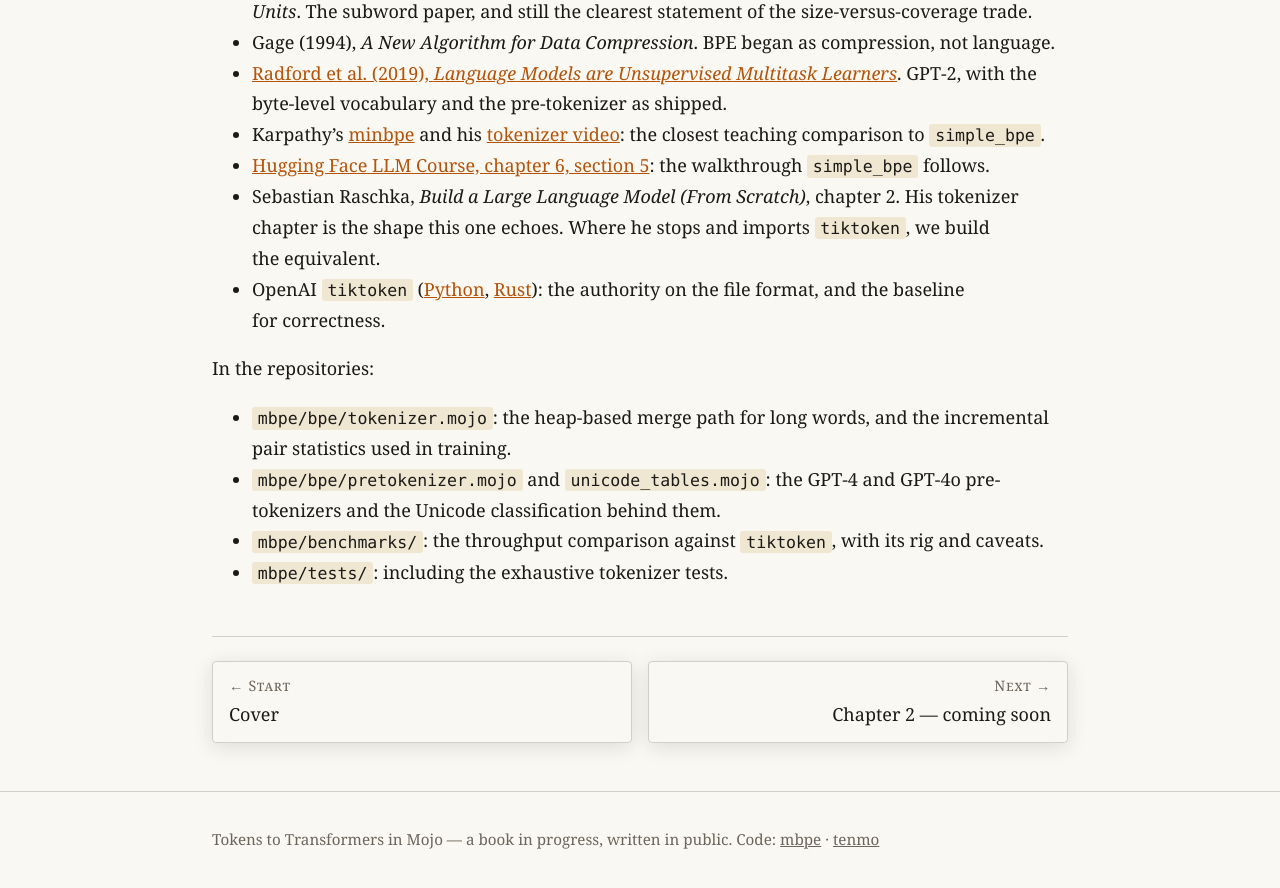
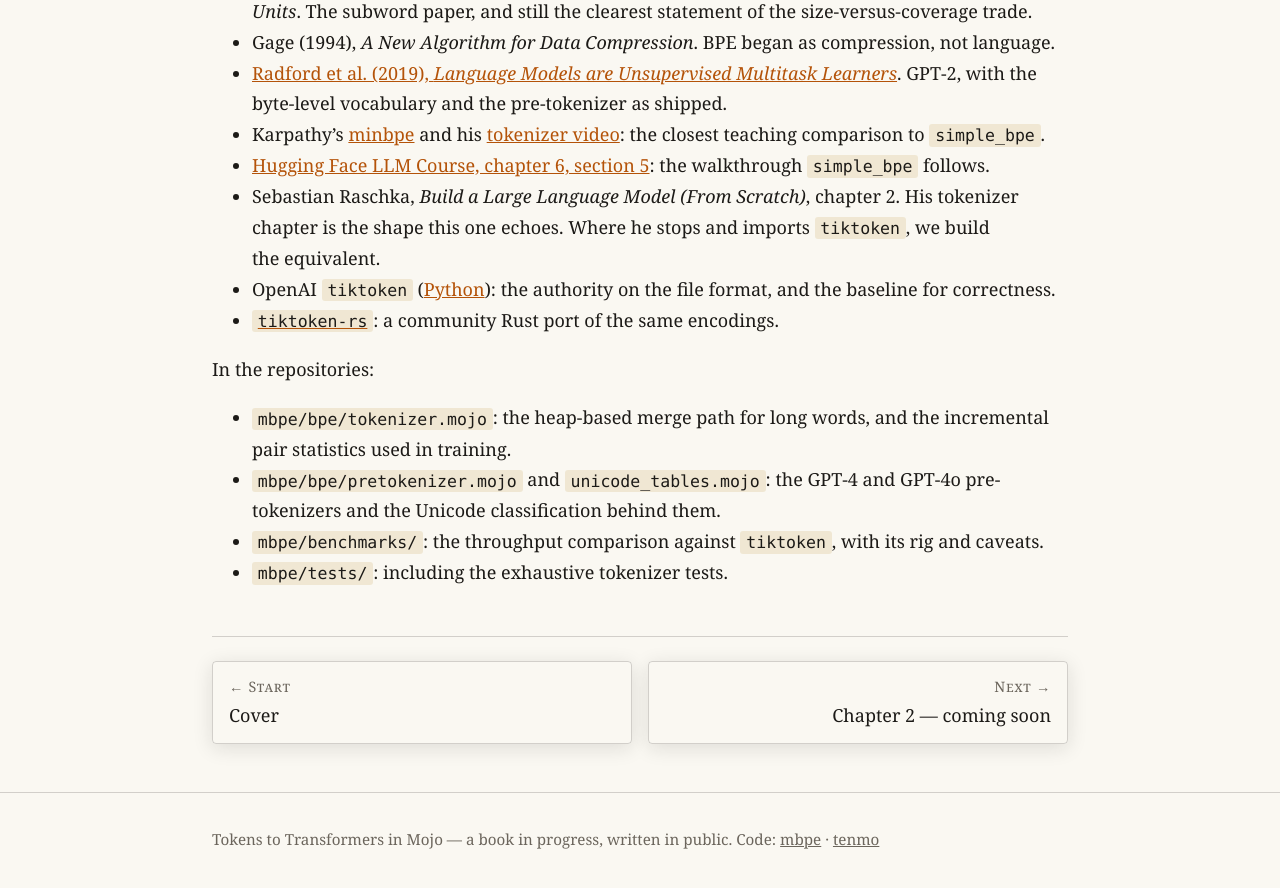
Before and after one commit to ratulb/tokens-to-transformers, a Jekyll site: the page built from _chapters/ch01.md, in a window 1280 px wide and 900 px high, scrolled down 29697 px. Shown: the top 888 px of the window. Built offline with Jekyll 4.4.1, drawn with Linux system fonts in a browser that asks for light colours.

Commit message:
Separate tiktoken-rs from OpenAI tiktoken in reading list

```diff
--- a/_chapters/ch01.md
+++ b/_chapters/ch01.md
@@ -928,7 +928,8 @@
 - Karpathy's [minbpe](https://github.com/karpathy/minbpe) and his [tokenizer video](https://www.youtube.com/watch?v=zduSFxRajkE): the closest teaching comparison to `simple_bpe`.
 - [Hugging Face LLM Course, chapter 6, section 5](https://huggingface.co/learn/llm-course/chapter6/5): the walkthrough `simple_bpe` follows.
 - Sebastian Raschka, *Build a Large Language Model (From Scratch)*, chapter 2. His tokenizer chapter is the shape this one echoes. Where he stops and imports `tiktoken`, we build the equivalent.
-- OpenAI `tiktoken` ([Python](https://github.com/openai/tiktoken), [Rust](https://github.com/zurawiki/tiktoken-rs)): the authority on the file format, and the baseline for correctness.
+- OpenAI `tiktoken` ([Python](https://github.com/openai/tiktoken)): the authority on the file format, and the baseline for correctness.
+- [`tiktoken-rs`](https://github.com/zurawiki/tiktoken-rs): a community Rust port of the same encodings.
 
 In the repositories:
 
```
